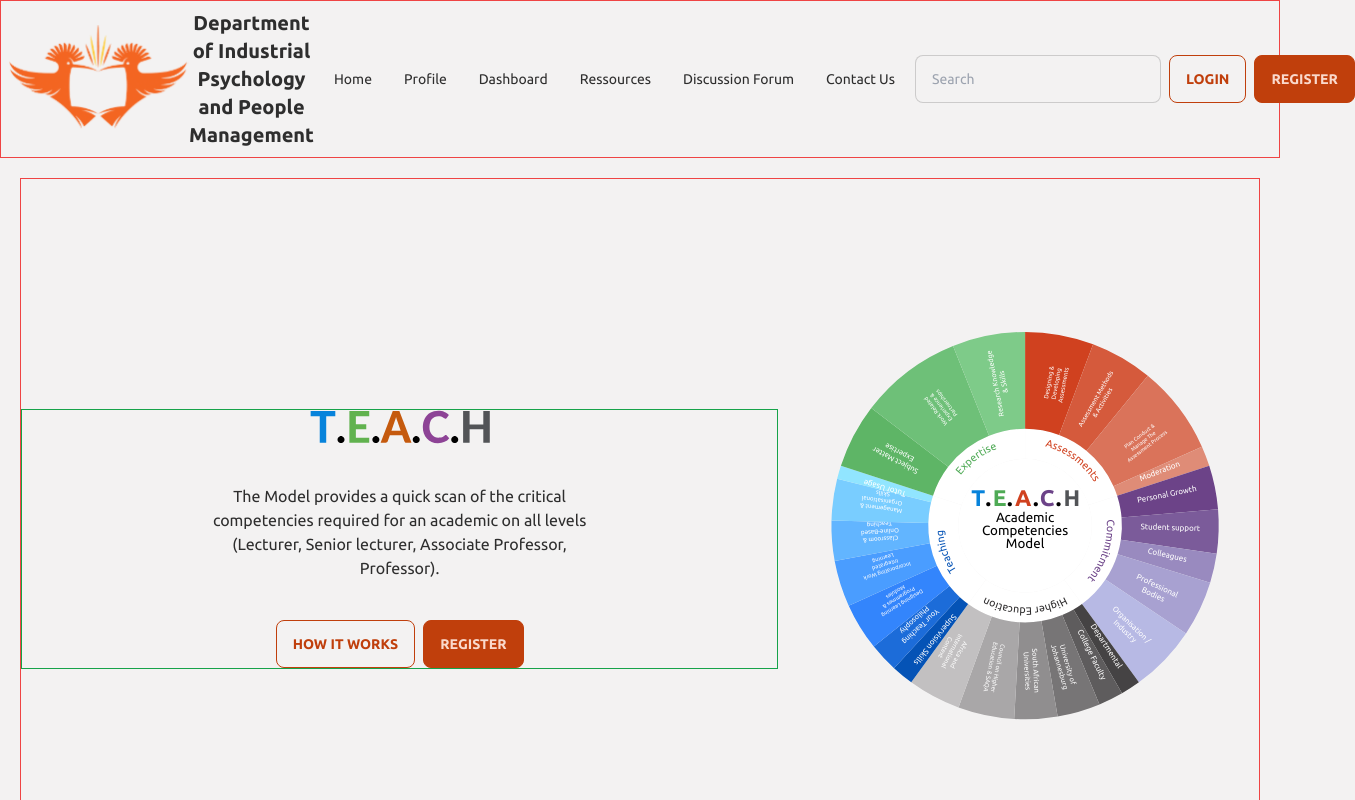
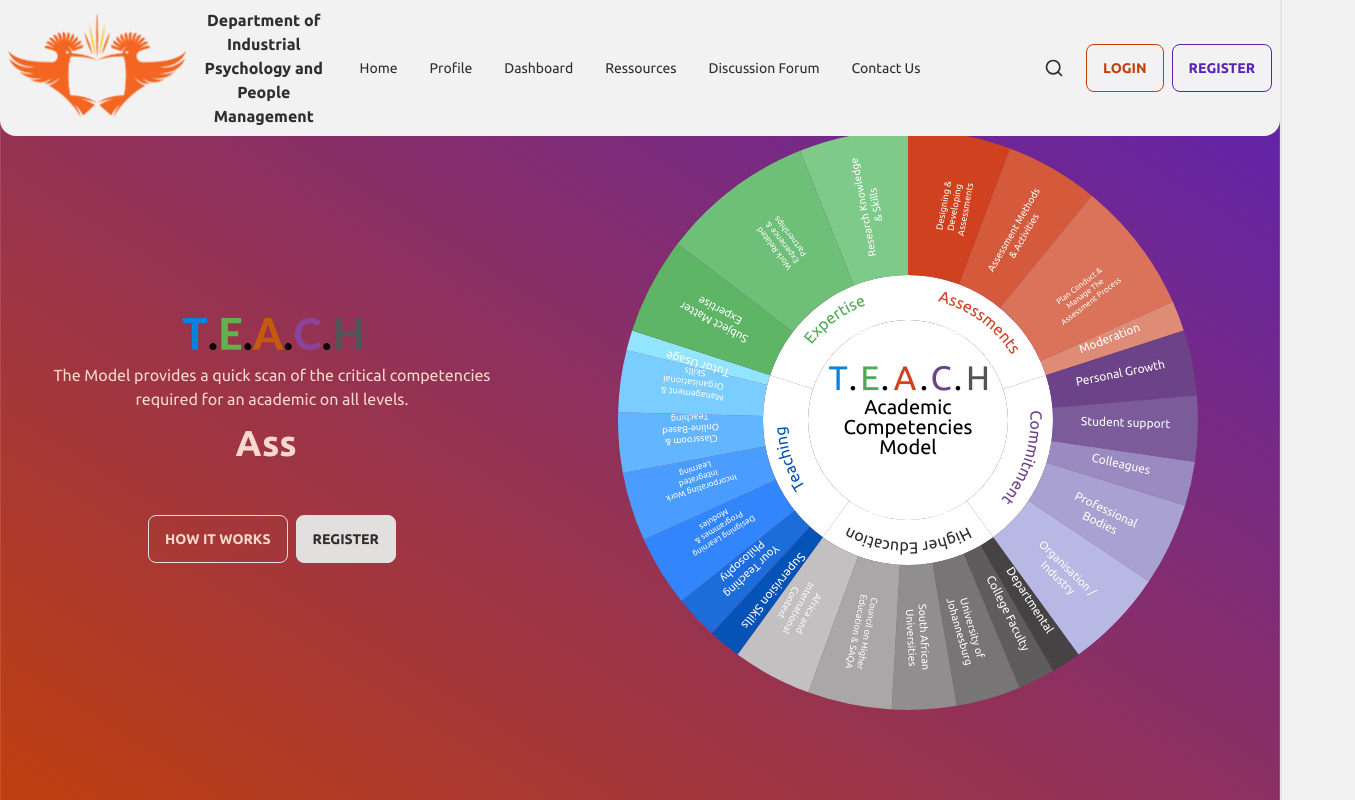
Before and after one commit to iam-hbk/Teach, a Next.js app: page / in a window 1280 px wide. Shown: the top 800 px of the page, 1355 px wide, since content can reach past the window. Built offline with nearby package versions, Linux system fonts and the light colour scheme.

Commit message:
refined landing

```diff
--- a/package.json
+++ b/package.json
@@ -11,12 +11,14 @@
   "dependencies": {
     "@emotion/react": "^11.11.1",
     "@emotion/styled": "^11.10.6",
+    "@formkit/auto-animate": "^0.8.1",
     "@hookform/resolvers": "^3.3.2",
     "next": "13.5.6",
     "react": "^18",
     "react-dom": "^18",
     "react-hook-form": "^7.48.2",
     "react-icons": "^4.12.0",
+    "react-type-animation": "^3.2.0",
     "sonner": "^1.2.4",
     "zod": "^3.22.4"
   },
--- a/src/app/login/page.tsx
+++ b/src/app/login/page.tsx
@@ -9,6 +9,7 @@ import { IoMdArrowBack } from "react-icons/io";
 import Link from "next/link";
 import { toast } from "sonner";
 import { useRouter } from "next/navigation";
+import { useAutoAnimate } from "@formkit/auto-animate/react";
 
 const formSchema = z.object({
   email: z.string().email("Please enter a valid email address"),
@@ -17,6 +18,7 @@ const formSchema = z.object({
 type TFormData = z.infer<typeof formSchema>;
 
 const Login = () => {
+  const [animationParent] = useAutoAnimate();
   const {
     register,
     handleSubmit,
@@ -68,6 +70,7 @@ const Login = () => {
         </h1>
         <h2 className="mb-5 text-3xl text-primary">Sign In</h2>
         <form
+          ref={animationParent}
           onSubmit={handleSubmit(onSubmit)}
           className="flex w-full flex-col items-center space-y-4 "
         >
--- a/src/app/page.tsx
+++ b/src/app/page.tsx
@@ -2,22 +2,47 @@ import NavigationWheel from "@/components/wheel";
 import Image from "next/image";
 import teach_logo from "@/assets/teach_logo.svg";
 import Link from "next/link";
+import LandingPageText from "@/components/landing-page-text";
 export default function Home() {
   return (
-    <main className="flex flex-col items-center  p-5">
-      <div className="flex w-full flex-row items-center justify-between border border-red-500">
-        <div className="flex flex-col items-center justify-evenly space-y-10 border border-green-600">
+    <main>
+      <section className="glass hero min-h-screen bg-gradient-to-tr from-primary to-secondary bg-opacity-60">
+        {/* <div className="mask mask-parallelogram absolute right-[-35%] top-0 h-full w-full bg-primary bg-opacity-50" /> */}
+        <div className="hero-content mt-16 flex-col lg:flex-row">
+          <div className="flex w-[40%] flex-col items-center justify-evenly space-y-3">
+            <Image src={teach_logo} height={180} width={180} alt="teach logo" />
+            <p className="text-primary-content text-center">
+              The Model provides a quick scan of the critical competencies
+              required for an academic on all levels.
+            </p>
+            <LandingPageText />
+            <div className="flex flex-row items-center justify-center space-x-2 pt-10">
+              <Link
+                href="/how-it-works"
+                className="btn bg-transparent text-primary-content hover:text-accent"
+              >
+                How it works
+              </Link>
+              <Link href="/how-it-works" className="btn btn-primary-content">
+                Register
+              </Link>
+            </div>
+          </div>
+          <NavigationWheel />
+        </div>
+      </section>
+      <div className="hero-content flex-col lg:flex-row">
+        <div className="flex w-[40%] flex-col items-center justify-evenly space-y-3">
           <Image src={teach_logo} height={180} width={180} alt="teach logo" />
           <p className="w-1/2 text-center">
             The Model provides a quick scan of the critical competencies
-            required for an academic on all levels (Lecturer, Senior lecturer,
-            Associate Professor, Professor).
+            required for an academic on all levels.
           </p>
-          <div className="flex flex-row items-center justify-center space-x-2">
+          <LandingPageText />
+          <div className="flex flex-row items-center justify-center space-x-2 pt-10">
             <Link href="/how-it-works" className="btn btn-primary btn-outline">
               How it works
             </Link>
-
             <Link href="/how-it-works" className="btn btn-primary">
               Register
             </Link>
--- a/src/app/register/page.tsx
+++ b/src/app/register/page.tsx
@@ -64,7 +64,7 @@ const Register = () => {
       position: "top-right",
     });
   return (
-    <section className="glass flex h-screen w-full flex-col items-center justify-center space-y-5 bg-primary p-10 transition-all duration-300">
+    <section className="glass flex  w-full flex-col items-center justify-center space-y-5 bg-primary p-10 transition-all duration-300">
       <div className="flex h-fit w-full max-w-[600px] flex-col  items-center rounded-xl bg-base-100 p-10 lg:w-1/2">
         <Link
           href={"/"}
--- /dev/null
+++ b/src/components/landing-page-text.tsx
@@ -0,0 +1,27 @@
+"use client";
+import React from "react";
+import { TypeAnimation } from "react-type-animation";
+
+const LandingPageText = () => {
+  return (
+
+      <TypeAnimation
+        className="text-4xl font-bold text-primary-content"
+        style={{ whiteSpace: "pre-line" }}
+        sequence={[
+          1000,
+          "Lecturer",
+          1000,
+          "Senior lecturer",
+          1000,
+          "Associate Professor",
+          1000,
+          "Professor",
+        ]}
+        // speed={70}
+        repeat={Infinity}
+      />
+  );
+};
+
+export default LandingPageText;
--- a/src/components/navbar.tsx
+++ b/src/components/navbar.tsx
@@ -1,10 +1,11 @@
-"use client"
+"use client";
 
 import Image from "next/image";
 import Link from "next/link";
 import React from "react";
 import uj_logo from "@/assets/uj_logo.svg";
 import { usePathname } from "next/navigation";
+import SearchModal from "./search-modal";
 type Props = {};
 
 const Links = [
@@ -37,9 +38,30 @@ const Links = [
 
 const Navbar = (props: Props) => {
   const path = usePathname();
+
+  //hide the navbar on scroll up and show it on scroll down
+  const [prevScrollPos, setPrevScrollPos] = React.useState(0);
+  const [visible, setVisible] = React.useState(true);
+  const handleScroll = React.useCallback(() => {
+    const currentScrollPos = window.scrollY;
+    setVisible(prevScrollPos > currentScrollPos || currentScrollPos < 10);
+    setPrevScrollPos(currentScrollPos);
+  }, [prevScrollPos]);
+
+  React.useEffect(() => {
+    window.addEventListener("scroll", handleScroll);
+    return () => window.removeEventListener("scroll", handleScroll);
+  }, [handleScroll]);
+
   if (path === "/login" || path === "/register") return null;
+
   return (
-    <nav className="navbar sticky top-0 border border-red-500 bg-base-100  ">
+    <nav
+      style={{
+        top: visible ? "0" : "-130px",
+      }}
+      className="navbar fixed top-0 z-50 bg-base-100 rounded-b-2xl transition-all duration-500"
+    >
       <div className="navbar-start">
         <div className="dropdown">
           <div tabIndex={0} role="button" className="btn btn-ghost lg:hidden">
@@ -81,10 +103,10 @@ const Navbar = (props: Props) => {
               width={180}
               height={180}
               alt="uj logo"
-              className="min-h-[50px] min-w-[180px]"
+              className="min-h-[50px] min-w-[180px] w-auto h-auto"
             />
           </Link>
-          <h1 className="hidden text-center text-xl font-bold lg:inline-flex">
+          <h1 className="text-md 700px:inline-flex hidden text-center font-bold ">
             Department of Industrial Psychology and People Management
           </h1>
         </div>
@@ -95,7 +117,7 @@ const Navbar = (props: Props) => {
             <li key={link.href}>
               <Link
                 href={link.href}
-                className="Í link no-underline hover:underline"
+                className="Í link no-underline hover:text-primary hover:underline"
               >
                 {link.label}
               </Link>
@@ -104,17 +126,11 @@ const Navbar = (props: Props) => {
         </ul>
       </div>
       <div className="navbar-end space-x-2">
-        <div className="form-control hidden md:inline-flex">
-          <input
-            type="search"
-            placeholder="Search"
-            className="input input-bordered input-md w-24 focus:outline-none focus:ring-1 focus:ring-accent md:w-auto"
-          />
-        </div>
+        <SearchModal />
         <Link href={"/login"} className="btn  btn-primary btn-outline">
           Login
         </Link>
-        <Link href={"/register"} className="btn  btn-primary">
+        <Link href={"/register"} className="btn btn-secondary btn-outline">
           register
         </Link>
       </div>
--- /dev/null
+++ b/src/components/search-modal.tsx
@@ -0,0 +1,43 @@
+import React from "react";
+import { FiSearch } from "react-icons/fi";
+type Props = {};
+
+const SearchModal = (props: Props) => {
+  return (
+    <>
+      <button
+        className="btn btn-circle btn-primary btn-ghost"
+        onClick={() =>
+          (
+            document.getElementById("search-modal") as HTMLDialogElement
+          ).showModal()
+        }
+      >
+        {/* <span>Search</span> */}
+        <FiSearch className="text-xl font-bold" />
+      </button>
+      <dialog id="search-modal" className="modal">
+        <div className="modal-box">
+          <input
+            type="search"
+            name="search on teach"
+            id="search-on-teach"
+            placeholder="Search"
+            className="input input-bordered w-full focus:border-none focus:outline-none focus:ring-1 focus:ring-primary"
+          />
+          <p className="py-4 w-full text-center text-gray-400 font-light  text-sm">
+            Looking for something specific ? Search for it here.
+          </p>
+          <div className="modal-action">
+            <form method="dialog">
+              {/* if there is a button in form, it will close the modal */}
+              <button className="btn btn-outline btn-primary">Close</button>
+            </form>
+          </div>
+        </div>
+      </dialog>
+    </>
+  );
+};
+
+export default SearchModal;
--- a/src/components/wheel.tsx
+++ b/src/components/wheel.tsx
@@ -94,11 +94,55 @@ const NavigationWheel = () => {
   // Define mouse enter and leave event handlers for segments
   const handleMainSegmentMouseEnter = useCallback((segmentIndex: any) => {
     setHoveredSegment(segmentIndex);
+    // (document.getElementById("search-modal") as HTMLDialogElement).showModal();
   }, []);
 
   const handleMainSegmentMouseLeave = useCallback(() => {
     setHoveredSegment(null);
+    // (document.getElementById("search-modal") as HTMLDialogElement).close();
   }, []);
+
+  const showTooltip = (
+    subsegment: TWheelSubSegment,
+    event:
+      | React.MouseEvent<SVGPathElement, MouseEvent>
+      | React.MouseEvent<SVGTextElement, MouseEvent>,
+  ) => {
+    const toolTip = document.createElement("div");
+    toolTip.classList.add("tooltip");
+
+    // Create the tooltip content
+    const tooltipContent = document.createElement("span");
+    tooltipContent.style.color = "white";
+    tooltipContent.style.padding = "5px";
+    tooltipContent.style.fontSize = "14px";
+    tooltipContent.innerHTML = subsegment.title;
+    toolTip.appendChild(tooltipContent);
+
+    // Position the tooltip near the mouse position
+    toolTip.style.backgroundColor = subsegment.color;
+    toolTip.style.position = "absolute";
+    toolTip.style.left = `${event.clientX + 10}px`; // Offset to avoid cursor overlap
+    toolTip.style.top = `${event.clientY + 10}px`;
+    toolTip.style.zIndex = "1000";
+    toolTip.style.width = "130px";
+    toolTip.style.textAlign = "center";
+    toolTip.style.minHeight = "50px";
+    toolTip.style.height = "fit-content";
+    toolTip.style.borderRadius = "5px";
+    toolTip.style.boxShadow = "0 0 5px rgba(0, 0, 0, 0.3)";
+    toolTip.style.display = "flex";
+    toolTip.style.alignItems = "center";
+    toolTip.style.justifyContent = "center";
+
+    // Append tooltip to the body
+    document.body.appendChild(toolTip);
+  };
+  // Function to remove tooltip
+  const removeTooltip = () => {
+    const toolTip = document.querySelectorAll<HTMLDivElement>(".tooltip");
+    toolTip.forEach((tooltip) => tooltip.remove());
+  };
 
   // Function to calculate the rotation center for text
   const calculateRotationCenter = (startAngle: number, endAngle: number) => {
@@ -119,7 +163,7 @@ const NavigationWheel = () => {
           fill="#0783DB"
           textAnchor="middle"
           font-size="34"
-          font-weight="bold"
+          // font-weight="bold"
         >
           T
         </text>
@@ -129,7 +173,7 @@ const NavigationWheel = () => {
           fill="black"
           textAnchor="middle"
           font-size="34"
-          font-weight="bold"
+          // font-weight="bold"
         >
           .
         </text>
@@ -139,7 +183,7 @@ const NavigationWheel = () => {
           fill="#4EAA55"
           textAnchor="middle"
           font-size="34"
-          font-weight="bold"
+          // font-weight="bold"
         >
           E
         </text>
@@ -149,7 +193,7 @@ const NavigationWheel = () => {
           fill="black"
           textAnchor="middle"
           font-size="34"
-          font-weight="bold"
+          // font-weight="bold"
         >
           .
         </text>
@@ -159,7 +203,7 @@ const NavigationWheel = () => {
           fill="#D0411F"
           textAnchor="middle"
           font-size="34"
-          font-weight="bold"
+          // font-weight="bold"
         >
           A
         </text>
@@ -169,7 +213,7 @@ const NavigationWheel = () => {
           fill="balck"
           textAnchor="middle"
           font-size="34"
-          font-weight="bold"
+          // font-weight="bold"
         >
           .
         </text>
@@ -179,7 +223,7 @@ const NavigationWheel = () => {
           fill="#6C4388"
           textAnchor="middle"
           font-size="34"
-          font-weight="bold"
+          // font-weight="bold"
         >
           C
         </text>
@@ -189,7 +233,7 @@ const NavigationWheel = () => {
           fill="balck"
           textAnchor="middle"
           font-size="34"
-          font-weight="bold"
+          // font-weight="bold"
         >
           .
         </text>
@@ -199,7 +243,7 @@ const NavigationWheel = () => {
           fill="#525457"
           textAnchor="middle"
           font-size="34"
-          font-weight="bold"
+          // font-weight="bold"
         >
           H
         </text>
@@ -239,8 +283,8 @@ const NavigationWheel = () => {
                 )}
                 fill={isHovered ? segment.color : "white"}
                 onClick={() => handleClick(segment.link)}
-                onMouseEnter={() => handleMainSegmentMouseEnter(index)}
-                onMouseLeave={handleMainSegmentMouseLeave}
+                // onMouseEnter={() => handleMainSegmentMouseEnter(index)}
+                // onMouseLeave={handleMainSegmentMouseLeave}
                 className={isHovered ? "hovered" : ""}
               />
               <path
@@ -309,8 +353,14 @@ const NavigationWheel = () => {
                       )}
                       fill={subSegment.color}
                       onClick={() => handleClick(subSegment.link)}
-                      onMouseEnter={() => handleMouseEnter(index, subIndex)}
-                      onMouseLeave={handleMouseLeave}
+                      onMouseEnter={(e) => {
+                        handleMouseEnter(index, subIndex);
+                        showTooltip(subSegment, e);
+                      }}
+                      onMouseLeave={() => {
+                        handleMouseLeave();
+                        removeTooltip();
+                      }}
                     />
                     <text
                       x={textPosition.x}
@@ -321,8 +371,14 @@ const NavigationWheel = () => {
                       fill="white"
                       transform={`rotate(${rotation}, ${textPosition.x}, ${textPosition.y})`}
                       onClick={() => handleClick(subSegment.link)}
-                      onMouseEnter={() => handleMouseEnter(index, subIndex)}
-                      onMouseLeave={handleMouseLeave}
+                      onMouseEnter={(e) => {
+                        handleMouseEnter(index, subIndex);
+                        showTooltip(subSegment, e);
+                      }}
+                      onMouseLeave={() => {
+                        handleMouseLeave();
+                        removeTooltip();
+                      }}
                     >
                       {/* {subSegment.title} */}
                       {lines.map((line, lineIndex) => (
--- a/src/components/wheel_parts.tsx
+++ b/src/components/wheel_parts.tsx
@@ -23,7 +23,6 @@ const SubSegmentPath = styled.path`
     fill 0.3s;
   &:hover {
     cursor: pointer;
-    fill-opacity: 0.8;
   }
 `;
 // Create a styled component for segments
@@ -36,7 +35,6 @@ const SegmentPath = styled.path`
   &:hover,
   &.hovered {
     cursor: pointer;
-    fill-opacity: 0.8;
     transform: scale(1.1);
   }
 `;
--- a/tailwind.config.ts
+++ b/tailwind.config.ts
@@ -6,6 +6,13 @@ const config: Config = {
     "./src/components/**/*.{js,ts,jsx,tsx,mdx}",
     "./src/app/**/*.{js,ts,jsx,tsx,mdx}",
   ],
+  theme: {
+    extend: {
+      screens: {
+        "700px": "700px",
+      },
+    },
+  },
   daisyui: {
     themes: [
       {
```
Also changed, not shown: 1 other file (tests, documents, lock files or other folders).
